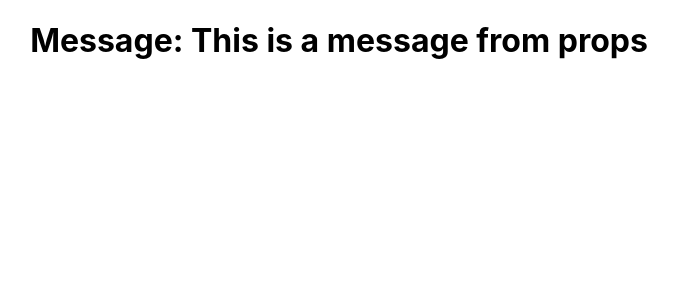
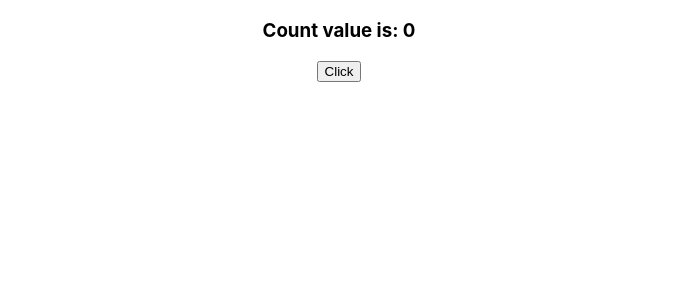
Before and after one commit to JimChristian21/React-tutorial, a React (Create React App) app in the folder myproject/: page / in a window 1280 px wide. Shown: the top 300 px of the page, without its empty margins (301-979 px from the left). Built offline with nearby package versions, Linux system fonts and the light colour scheme.

Commit message:
Using state in class component

```diff
--- a/myproject/src/App.js
+++ b/myproject/src/App.js
@@ -1,13 +1,14 @@
 // import logo from './logo.svg';
 import './App.css';
 // import Hello from './components/Hello.js';
-import Message from './components/Message.js';
+// import Message from './components/Message.js';
 // import Profile from './components/Profile.js';
+import Counter from './components/Counter.js';
 
 function App() {
   return (
     <div className="App">
-      <Message messagecontent="This is a message from props"/>
+      <Counter></Counter>
     </div>
   );
 }
--- /dev/null
+++ b/myproject/src/components/Counter.js
@@ -0,0 +1,20 @@
+import { Component } from "react";
+
+class Counter extends Component {
+
+    constructor() {
+        super();
+        this.state = {
+            counter: 0,
+        };
+    }
+
+    render() {
+        return <>
+            <h3>Count value is: {this.state.counter}</h3>
+            <button>Click</button>
+        </>
+    }
+}
+
+export default Counter;
```
